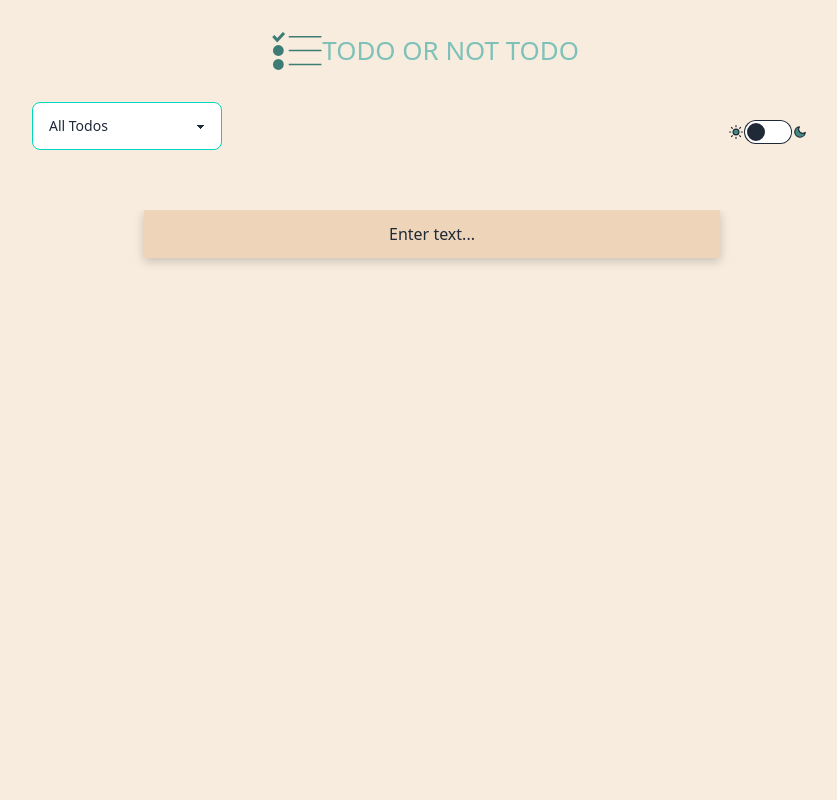
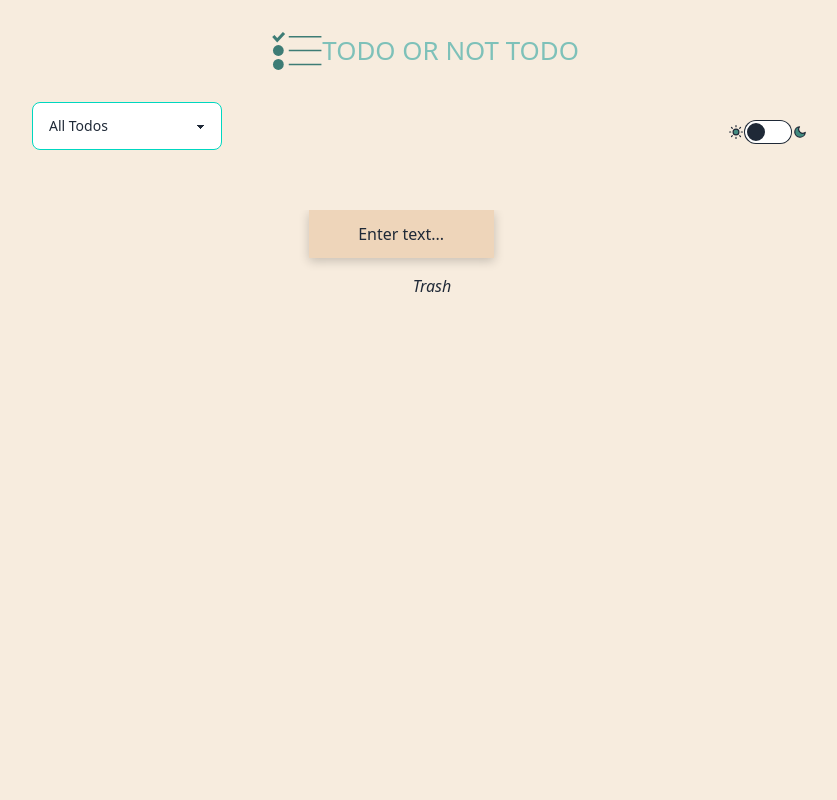
Before and after one commit to Bepixeled/todo-react, a React (Vite) app: page / in a window 1280 px wide. Shown: the top 800 px of the page, without its empty margins (208-1045 px from the left). Built offline with nearby package versions, Linux system fonts and the light colour scheme.

Commit message:
add delete functionallity

```diff
--- a/index.html
+++ b/index.html
@@ -6,7 +6,7 @@
   <link rel="icon" type="image/svg+xml" href="./src/assets/icon.svg" />
   <meta name="viewport" content="width=device-width, initial-scale=1.0" />
   <script src="https://kit.fontawesome.com/144c450816.js" crossorigin="anonymous"></script>
-  <title>TodoList Vite + React</title>
+  <title>Todo Or Not Todo</title>
 </head>
 
 <body class="dark:bg-dark-primary-800 bg-light-primary-100 w-full h-full min-h-screen">
--- a/src/App.jsx
+++ b/src/App.jsx
@@ -11,15 +11,6 @@ function App() {
   if (localStorage.getItem("todoItems") === null) {
     localStorage.setItem("todoItems", JSON.stringify([]));
   }
-
-  //   {
-  //   id: 0,
-  //   isDone: false,
-  //   dueDate: 0,
-  //   text: "Enter text...",
-  //   isNew: true,
-  //   focus: true,
-  // },
 
   function addNewTodoItem(item) {
     console.log("IN::addnewTodoItem", item);
@@ -40,6 +31,14 @@ function App() {
     console.log(index);
     let newTodoItems = todoItems;
     newTodoItems[index] = item;
+    localStorage.setItem("todoItems", JSON.stringify(newTodoItems));
+    setTodoItems(newTodoItems);
+  }
+
+  function onDeleteTodoItem(id) {
+    const index = todoItems.findIndex((i) => i.id === id);
+    console.log(index);
+    let newTodoItems = todoItems.filter((item)=> item.id !== id);
     localStorage.setItem("todoItems", JSON.stringify(newTodoItems));
     setTodoItems(newTodoItems);
   }
@@ -78,6 +77,7 @@ function App() {
         todoItems={todoItems}
         addNewTodoItem={addNewTodoItem}
         onChangeItem={onChangeItem}
+        onDeleteTodoItem={onDeleteTodoItem}
       />
     </>
   );
--- a/src/components/Listitem.jsx
+++ b/src/components/Listitem.jsx
@@ -1,7 +1,12 @@
 import { useState } from "react";
 import TODO_DEFAULT_TEXT from "../constants/constants.js";
 
-export default function Listitem({ item, onChangeItem, onNewItem, addNewTodoItem }) {
+export default function Listitem({
+  item,
+  onChangeItem,
+  onNewItem,
+  onDeleteTodoItem,
+}) {
   const [text, setText] = useState(item.text);
   const [isNew, setIsNew] = useState(true);
 
@@ -18,12 +23,6 @@ export default function Listitem({ item, onChangeItem, onNewItem, addNewTodoItem
   const changeText = (text) => {
     // changeItem(item);
     setText(text);
-  };
-
-  const toggleNew = () => {
-    // item.isNew = !isNew;
-    // onNewItem(true);
-    // setIsNew(false);
   };
 
   const handleTextFocus = () => {
@@ -61,20 +60,26 @@ export default function Listitem({ item, onChangeItem, onNewItem, addNewTodoItem
     }
   };
 
+  const handleDelete = () => {
+    onDeleteTodoItem(item.id);
+  };
+
   return (
-    <li className="p-2 dark:bg-dark-secondary-600 bg-light-primary-200  bg-gray-200 w-9/12 h-12 flex items-center mb-4 justify-center shadow-[0_3px_10px_rgb(0,0,0,0.2)] dark:shadow-[0_3px_10px_rgb(0,0,0,0.6)]" >
+    <div>
+      <li className="p-2 dark:bg-dark-secondary-600 bg-light-primary-200  bg-gray-200 w-9/12 h-12 flex items-center mb-4 justify-center shadow-[0_3px_10px_rgb(0,0,0,0.2)] dark:shadow-[0_3px_10px_rgb(0,0,0,0.6)]">
         <input
           type="text"
           value={text}
           autoFocus={item.focus}
-
           className="dark:bg-dark-secondary-600 bg-light-primary-200 active:border-dark-accent1-300 w-9/12 text-center"
           onFocus={handleTextFocus}
           onChange={handleTextChange}
+          onKeyDown={handleKeyDown}
 
-        onKeyDown={handleKeyDown}
           // onBlur={handleBlur}
         />
       </li>
+        <i onClick={handleDelete} HTMLstyle="cursor:pointer;">Trash</i>
+    </div>
   );
 }
--- a/src/components/TodoContainer.jsx
+++ b/src/components/TodoContainer.jsx
@@ -7,15 +7,20 @@ import FilterItems from "./FilterItems";
 import { useState, useEffect } from "react";
 import TODO_DEFAULT_TEXT from "../constants/constants";
 
-const TodoContainer = ({ todoItems, addNewTodoItem , onChangeItem}) => {
+const TodoContainer = ({
+  todoItems,
+  addNewTodoItem,
+  onChangeItem,
+  onDeleteTodoItem,
+}) => {
   const [idCount, setIdCount] = useState(0);
   const [todoFilter, setTodoFilter] = useState("all");
 
-  useEffect(()=>{
+  useEffect(() => {
     if (idCount === 0) {
       setIdCount(todoItems.length);
     }
-  })
+  });
 
   let todoItemList = [];
   // Item Filter Logic
@@ -65,7 +70,11 @@ const TodoContainer = ({ todoItems, addNewTodoItem , onChangeItem}) => {
     <div className="h-full">
       <div className="flex justify-center min">
         {/* <img src="src/todo-or-not-todo.png" alt="Todo Or Not Todo" /> */}
-        <img src="src/assets/todo-or-not-todo.svg" alt="Todo Or Not Todo" className="m-8 w-80" />
+        <img
+          src="src/assets/todo-or-not-todo.svg"
+          alt="Todo Or Not Todo"
+          className="m-8 w-80"
+        />
       </div>
       <div className="flex flex-col-reverse items-center md:flex-row md:justify-around max-w-[1280px] px-24 mx-auto">
         <FilterItems
@@ -79,7 +88,7 @@ const TodoContainer = ({ todoItems, addNewTodoItem , onChangeItem}) => {
           todoItems={todoItemList}
           onChangeItem={onChangeItem}
           onNewItem={onNewItem}
-          // addNewTodoItem={addNewTodoItem}
+          onDeleteTodoItem={onDeleteTodoItem}
         />
       </div>
       <div className="flex flex-col justify-end  items-stretch">
--- a/src/components/TodoList.jsx
+++ b/src/components/TodoList.jsx
@@ -1,9 +1,13 @@
 import React from "react";
 import Listitem from "./Listitem";
 
-
-const TodoList = ({ todoItems, onChangeItem, onNewItem, addNewTodoItem }) => {
-
+const TodoList = ({
+  todoItems,
+  onChangeItem,
+  onNewItem,
+  addNewTodoItem,
+  onDeleteTodoItem,
+}) => {
   return (
     <div className="rounded overflow-hidden mx-auto mt-8 w-5/6 md:w-3/5 flex justify-center">
       <ol className="flex justify-center flex-col items-center mb-10 w-full">
@@ -15,6 +19,7 @@ const TodoList = ({ todoItems, onChangeItem, onNewItem, addNewTodoItem }) => {
               onChangeItem={onChangeItem}
               onNewItem={onNewItem}
               addNewTodoItem={addNewTodoItem}
+              onDeleteTodoItem={onDeleteTodoItem}
             />
           );
         })}
```
Also changed, not shown: 1 other file (tests, documents, lock files or other folders). Lines whose indentation alone changed are shown as unchanged.
